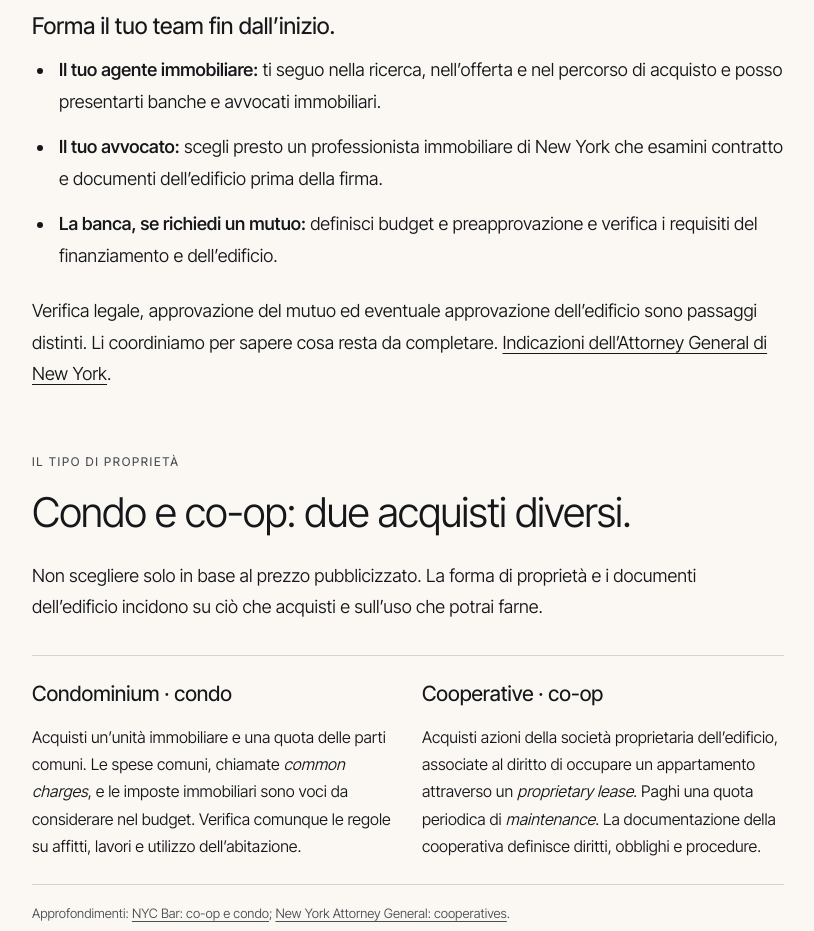
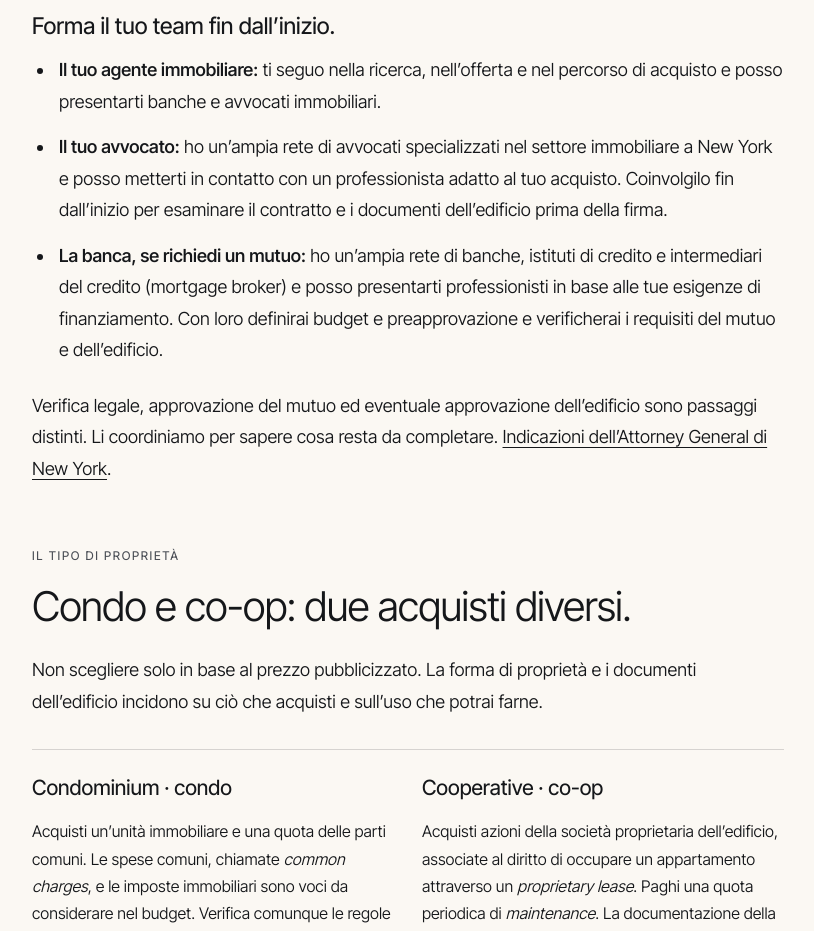
Before and after one commit to glennvelasco/glennvelasco.github.io, a plain HTML site: page it/comprare-casa-new-york.html in a window 1280 px wide. Shown: the part 1760-2691 px from the top of the page, without its empty margins (332-1146 px from the left). Drawn offline with Linux system fonts and the light colour scheme.

Commit message:
Highlight attorney and mortgage professional referral networks

```diff
--- a/it/comprare-casa-new-york.html
+++ b/it/comprare-casa-new-york.html
@@ -63,7 +63,7 @@
 <section id="prima-di-iniziare"><p class="label section-number">Prima di iniziare</p><h2>Parti da un piano e dal team giusto.</h2>
 <p>Comprare a New York significa valutare sia l’appartamento sia l’edificio di cui fa parte. Prima delle visite, metti a fuoco tre aspetti: come userai la casa, quanto vuoi impegnare nell’acquisto e quali spese mensili vuoi sostenere.</p>
 <p>Ti serve una residenza principale, una seconda casa o un immobile da affittare? Questa scelta orienta le domande da fare sulle regole dell’edificio. Il mio lavoro è aiutarti a confrontare le opzioni e organizzare la ricerca, spiegandoti il processo in italiano.</p>
-<p>Partiamo dalle tue priorità concrete: tragitto quotidiano, spazi, ascensore, luce, servizi e tempi del trasferimento. Possiamo poi usare la <a href="/neighborhoods.html">guida ai quartieri di New York (in inglese)</a> per costruire una prima selezione.</p><h3>Forma il tuo team fin dall’inizio.</h3><ul><li><strong>Il tuo agente immobiliare:</strong> ti seguo nella ricerca, nell’offerta e nel percorso di acquisto e posso presentarti banche e avvocati immobiliari.</li><li><strong>Il tuo avvocato:</strong> scegli presto un professionista immobiliare di New York che esamini contratto e documenti dell’edificio prima della firma.</li><li><strong>La banca, se richiedi un mutuo:</strong> definisci budget e preapprovazione e verifica i requisiti del finanziamento e dell’edificio.</li></ul><p>Verifica legale, approvazione del mutuo ed eventuale approvazione dell’edificio sono passaggi distinti. Li coordiniamo per sapere cosa resta da completare. <a href="https://ag.ny.gov/you-buy-co-op-or-condo" lang="en">Indicazioni dell’Attorney General di New York</a>.</p></section>
+<p>Partiamo dalle tue priorità concrete: tragitto quotidiano, spazi, ascensore, luce, servizi e tempi del trasferimento. Possiamo poi usare la <a href="/neighborhoods.html">guida ai quartieri di New York (in inglese)</a> per costruire una prima selezione.</p><h3>Forma il tuo team fin dall’inizio.</h3><ul><li><strong>Il tuo agente immobiliare:</strong> ti seguo nella ricerca, nell’offerta e nel percorso di acquisto e posso presentarti banche e avvocati immobiliari.</li><li><strong>Il tuo avvocato:</strong> ho un’ampia rete di avvocati specializzati nel settore immobiliare a New York e posso metterti in contatto con un professionista adatto al tuo acquisto. Coinvolgilo fin dall’inizio per esaminare il contratto e i documenti dell’edificio prima della firma.</li><li><strong>La banca, se richiedi un mutuo:</strong> ho un’ampia rete di banche, istituti di credito e intermediari del credito (mortgage broker) e posso presentarti professionisti in base alle tue esigenze di finanziamento. Con loro definirai budget e preapprovazione e verificherai i requisiti del mutuo e dell’edificio.</li></ul><p>Verifica legale, approvazione del mutuo ed eventuale approvazione dell’edificio sono passaggi distinti. Li coordiniamo per sapere cosa resta da completare. <a href="https://ag.ny.gov/you-buy-co-op-or-condo" lang="en">Indicazioni dell’Attorney General di New York</a>.</p></section>
 <section id="condo-coop"><p class="label section-number">Il tipo di proprietà</p><h2>Condo e co-op: due acquisti diversi.</h2>
 <p>Non scegliere solo in base al prezzo pubblicizzato. La forma di proprietà e i documenti dell’edificio incidono su ciò che acquisti e sull’uso che potrai farne.</p>
 <div class="article-compare"><div><h3>Condominium · condo</h3><p>Acquisti un’unità immobiliare e una quota delle parti comuni. Le spese comuni, chiamate <em>common charges</em>, e le imposte immobiliari sono voci da considerare nel budget. Verifica comunque le regole su affitti, lavori e utilizzo dell’abitazione.</p></div><div><h3>Cooperative · co-op</h3><p>Acquisti azioni della società proprietaria dell’edificio, associate al diritto di occupare un appartamento attraverso un <em>proprietary lease</em>. Paghi una quota periodica di <em>maintenance</em>. La documentazione della cooperativa definisce diritti, obblighi e procedure.</p></div></div>
```
Also changed, not shown: buyers-guide.html (+1 -1 lines), es/comprar-casa-nueva-york.html (+1 -1 lines).
